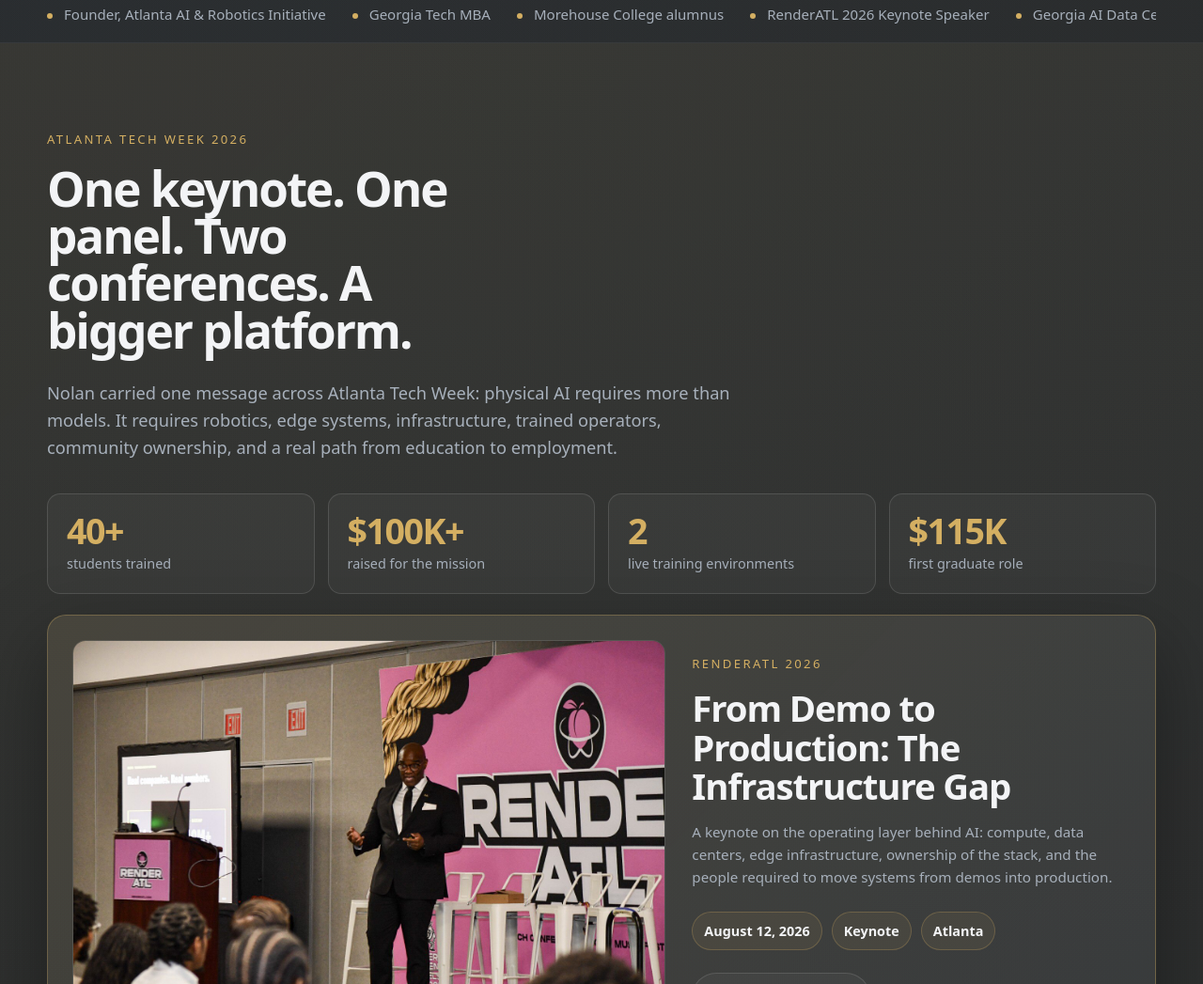
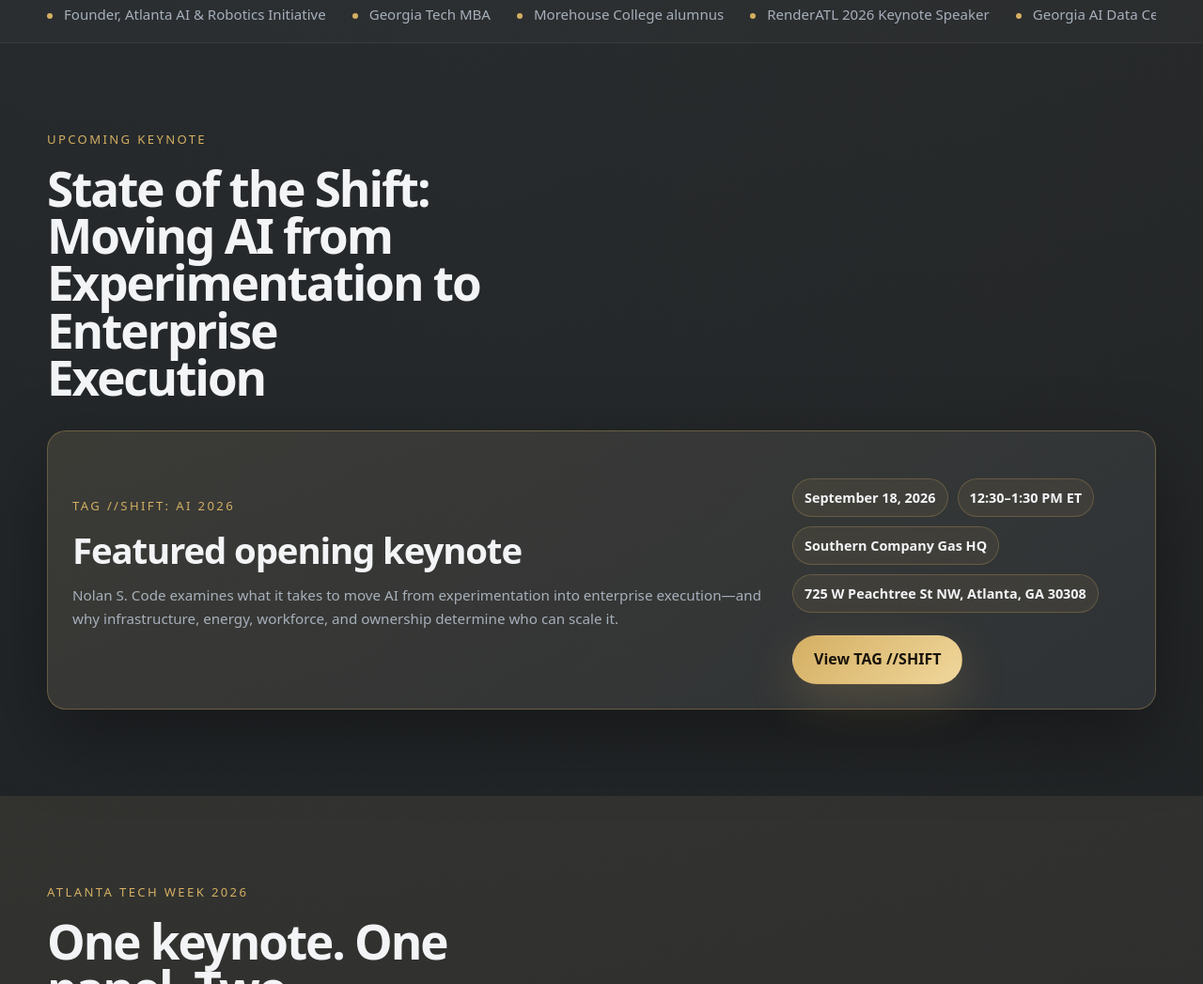
Before and after one commit to ncode3/nolancode-bio-production, a plain HTML site: page index.html in a window 1280 px wide. Shown: the part 1109-2156 px from the top of the page at 94% size. Drawn offline with Linux system fonts and the light colour scheme; no server answers.

Commit message:
Add TAG SHIFT keynote appearance

```diff
--- a/index.html
+++ b/index.html
@@ -100,6 +100,33 @@
                     <span>GTBAO Entrepreneur of the Year</span>
                     <span>Work with Microsoft, NVIDIA, Red Hat, Cisco, QTS, Google Cloud, Morehouse, University of Michigan</span>
                 </div>
+            </div>
+        </section>
+
+        <section id="upcoming" class="section">
+            <div class="shell">
+                <div class="section-heading">
+                    <p class="section-kicker">Upcoming Keynote</p>
+                    <h2>State of the Shift: Moving AI from Experimentation to Enterprise Execution</h2>
+                </div>
+                <article class="featured-talk-card featured-talk-card-primary">
+                    <div>
+                        <p class="panel-label">TAG //SHIFT: AI 2026</p>
+                        <h3>Featured opening keynote</h3>
+                        <p class="section-note">
+                            Nolan S. Code examines what it takes to move AI from experimentation into enterprise execution—and why infrastructure, energy, workforce, and ownership determine who can scale it.
+                        </p>
+                    </div>
+                    <div class="stage-story-copy">
+                        <div class="featured-talk-meta" aria-label="Event details">
+                            <span>September 18, 2026</span>
+                            <span>12:30–1:30 PM ET</span>
+                            <span>Southern Company Gas HQ</span>
+                            <span>725 W Peachtree St NW, Atlanta, GA 30308</span>
+                        </div>
+                        <a class="button button-primary" href="https://www.tagonline.org/events/signature-events/shift/" target="_blank" rel="noopener noreferrer">View TAG //SHIFT</a>
+                    </div>
+                </article>
             </div>
         </section>
 
```
